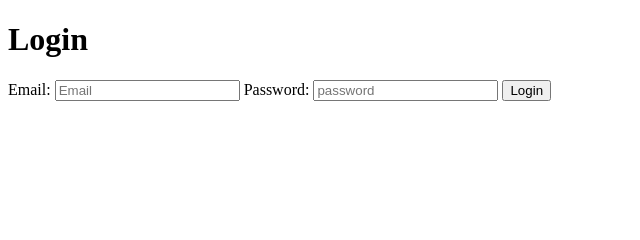
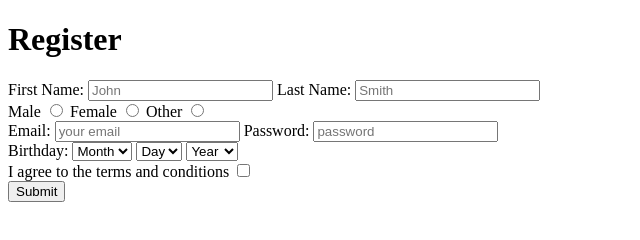
Before and after one commit to Kkskk121/Website, a plain HTML site: page practice/forms.html in a window 1280 px wide. Shown: the whole page, without its empty margins (0-640 px from the left). Drawn offline with Linux system fonts and the light colour scheme.

Commit message:
Practice with css fonts and selectors

```diff
--- /dev/null
+++ b/practice/fonts.html
@@ -0,0 +1,20 @@
+<!DOCTYPE html>
+<html>
+<head>
+	<title>Fonts</title>
+	<link rel="stylesheet" type="text/css" href="styles.css">
+</head>
+<body>
+
+<h1>Fonts Demo Page</h1>
+asjdhaklsdj
+asdkljalsd
+
+<p>Bacon ipsum dolor amet short loin <span>strip steak</span> leberkas ribeye beef pork loin pork belly drumstick frankfurter. Corned beef ball tip pork belly pig sirloin, ham hock chuck cow fatback strip steak meatloaf. Biltong swine ball tip kielbasa picanha pork chop bacon pork boudin rump ribeye pig. Shoulder ribeye drumstick short ribs pork loin venison. Chuck andouille turducken, kielbasa t-bone short ribs beef ribs turkey doner swine pork chop biltong.
+</p>
+
+<p>Shoulder shank bacon salami flank tenderloin. Ground round pig hamburger, jerky bacon meatball chuck pancetta kielbasa bresaola turkey prosciutto. Prosciutto hamburger shank brisket strip steak turducken picanha ground round chicken. Tenderloin shank chicken ham hock, pork chop ball tip pork belly jowl porchetta. Strip steak cupim tenderloin pastrami rump shoulder filet mignon tri-tip.</p>
+
+
+</body>
+</html>
--- /dev/null
+++ b/practice/fontstyle.css
@@ -0,0 +1,27 @@
+/*font-family*/
+
+p {
+	font-family: Arial;
+}
+
+h1 {
+	font-family: Georgia;
+}
+
+/*font-size*/
+
+body {
+	font-size: 10px;
+}
+
+h1 {
+	font-size: 5.0em;
+}
+
+p {
+	font-size: 2.0em;
+}
+
+span {
+	font-size: 2.0em;
+}
--- a/practice/forms.html
+++ b/practice/forms.html
@@ -1,3 +1,5 @@
+<!--Katie Kim 6/26/2020-->
+
 <!DOCTYPE html>
 
 <!--Learned: Forms, login, label, and inputs! Basic verification (required)-->
@@ -8,21 +10,82 @@
     <title>Form Demo</title>
 </head>
 <body>
-    <h1> Login</h1>
+    <h1>Register</h1>
 <!--action - where the form sends data to-->
 <!--method - what HTTP method (get/post)-->
 
     <form action = "http://wikipedia.com", method = 'GET'>
+        <div>
+        <label>
+            First Name:
+            <input required name = "firstName" type = "text" placeholder = "John">
+        </label>
+        <label>
+            Last Name:
+            <input required name = "lastName" type = "text" placeholder = "Smith">
+        </label>
+        </div>
+
+        <div>
+        <label for = "male">Male </label>
+        <input id = "male" name = "gender" type = "radio">
+
+        <label for = "female">Female </label>
+        <input id = "female" name = "gender" type = "radio">
+
+        <label for = "other">Other </label>
+        <input id = "other" name = "gender" type = "radio">
+
+        </div>
+
+        <div>
         <label>
             Email:
-            <input required name = "Email" type = "email" placeholder = "Email">
+            <input required name = "Email" type ="email" placeholder = "your email">
         </label>
+
         <label>
             Password:
-            <input required name = "password " type ="password" placeholder = "password">
+            <input required name = "password " minlength="5" maxlength= "10" type ="password" placeholder = "password">
         </label>
+        </div>
 
-        <button>Login</button>
+
+        <div>
+        <label>Birthday: </label>
+
+
+        <select name = "Month">
+            <option selected hidden>Month</option>
+            <option>Jan</option>
+            <option>Feb</option>
+            <option>March</option>
+            <option>April</option>
+        </select>
+
+        <select name = "Day">
+            <option selected hidden>Day</option>
+            <option>1</option>
+            <option>2</option>
+            <option>3</option>
+            <option>4</option>
+        </select>
+
+        <select name = "Year">
+            <option selected hidden>Year</option>
+            <option>1998</option>
+            <option>1999</option>
+            <option>2000</option>
+            <option>2001</option>
+        </select>
+
+        </div>
+        I agree to the terms and conditions <input name = "gender" type = "checkbox">
+
+
+        <div>
+        <button>Submit</button>
+        </div>
     </form>
 
 </body>
--- /dev/null
+++ b/practice/selectors.css
@@ -0,0 +1,103 @@
+/*Katie Kim 6/27/2020
+
+/* Style the HTML elements according to the following instructions.
+DO NOT ALTER THE EXISTING HTML TO DO THIS.  WRITE ONLY CSS!
+
+/* Give the <body> element a background of #bdc3c7*/
+body{
+	background: #bdc3c7;
+}
+
+/* Make the <h1> element #9b59b6*/
+h1{
+	color: #9b59b6;
+}
+
+/* Make all <h2> elements orange */
+h2{
+	color: #FFA07A
+}
+
+/* Make all <li> elements blue(pick your own hexadecimal blue)*/
+li{
+	color:#E0FFFF;
+}
+
+/*Change the background on every paragraph to be yellow*/
+p{
+	background: #FFFFE0;
+}
+
+/*Make all inputs have a 3px red border*/
+input{
+	border-width: 3px;
+	border-color: #8B0000;
+}
+
+
+/* Give everything with the class 'hello' a white background*/
+.hello{
+	background:white;
+}
+
+/* Give the element with id 'special' a 2px solid blue border(pick your own rgb blue)*/
+#special{
+	border: 2px #6495ED;
+}
+
+/*Make all the <p>'s that are nested inside of divs 25px font(font-size: 25px)*/
+div p{
+	font-size: 25px
+}
+
+/*Make only inputs with type 'text' have a gray background*/
+input[type = "text"]{
+	background: lightslategray;
+}
+
+/* Give both <p>'s inside the 3rd <div> a pink background*/
+div:nth-of-type(3) p{
+	background: pink;
+}
+
+/* Give the 2nd <p> inside the 3rd <div> a 5px white border*/
+div:nth-of-type(3) p:nth-of-type(2){
+	border: 5px solid  white;
+}
+
+/* Make the <em> in the 3rd <div> element white and 20px font(font-size:20px)*/
+div:nth-of-type(3) em{
+	color:white;
+	font-size: 20px;
+}
+
+
+
+/*BONUS CHALLENGES*/
+/*You may need to research some other selectors and properties*/
+
+/*Make all "checked" checkboxes have a left margin of 50px(margin-left: 50px)*/
+input:checked{
+	margin-left:50px;
+}
+
+/* Make the <label> elements all UPPERCASE without changing the HTML(definitely look this one up*/
+label{
+	text-transform:uppercase;
+}
+
+/*Make the first letter of the element with id 'special' green and 100px font size(font-size: 100)*/
+#special:first-letter{
+	color:green;
+	font-size: 100px;
+}
+
+/*Make the <h1> element's color change to blue when hovered over */
+h1:hover{
+	color:blue;
+}
+
+/*Make the <a> element's that have been visited gray */
+a:visited{
+	color:grey;
+}
```
Also changed, not shown: practice/input.html (+2 -0 lines), practice/selectorsExercise.html (added, +63 -0 lines).
